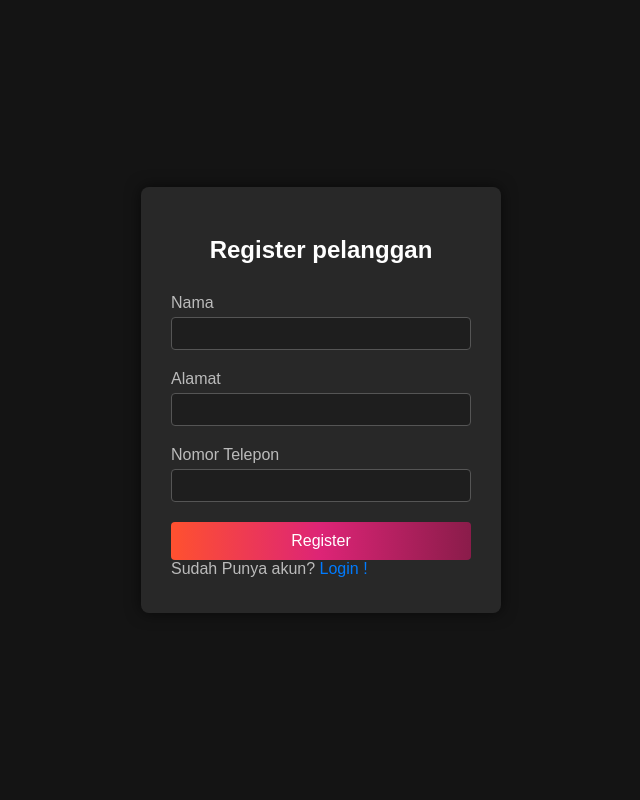
After one commit to atakuzedo/abcd, a PHP site: page /registerpelanggan.php in a window 1280 px wide. The commit adds this page. Shown: the whole page, without its empty margins (319-959 px from the left). Run offline with PHP 8.4, Linux system fonts and the light colour scheme.

Commit message:
Add files via upload

```diff
--- a/toko_iqbal/baranghapus.php
+++ b/toko_iqbal/baranghapus.php
@@ -1,8 +1,9 @@
 <?php
+require 'koneksi.php';
 $id_barang = $_GET['id_barang'];
 $query = mysqli_query($koneksi, "DELETE FROM barang WHERE id_barang='$id_barang'");
 if($query) {
-    echo "<script>alert('Data Berhasil di Hapus!'); location.href='?page=barang';</script>";
+    echo "<script>alert('Data Berhasil di Hapus!'); location.href='barang.php';</script>";
 } else {
     echo "<script>alert('Data Gagal di Hapus!');</script>";
 }
--- a/toko_iqbal/koneksi.php
+++ b/toko_iqbal/koneksi.php
@@ -1,4 +1,8 @@
 <?php
 session_start();
 $koneksi = mysqli_connect("localhost", "root", "", "toko_iqbal");
+
+if (!$koneksi) {
+  die("Koneksi database gagal: " . mysqli_connect_error());
+}
 ?>
--- /dev/null
+++ b/toko_iqbal/registerpelanggan.php
@@ -0,0 +1,48 @@
+<?php
+require 'koneksi.php';
+
+if(isset($_POST['nama_pelanggan'])) {
+    $nama = $_POST['nama_pelanggan'];
+    $alamat = $_POST['alamat'];
+    $telepon = $_POST['telepon'];
+
+    $insert = mysqli_query($koneksi, "INSERT INTO pelanggan VAlUES(NULL,'$nama','$alamat','$telepon')");
+
+    if($insert) {
+        echo "<script>alert('Register Berhasil'); location.href='halamanpelanggan.php';</script>";
+    } else {
+        echo "<script>alert('Register Gagal'); location.href='register.php';</script>";
+    }
+
+}
+?>
+<!DOCTYPE html>
+<html lang="en">
+<head>
+    <meta charset="UTF-8">
+    <meta name="viewport" content="width=device-width, initial-scale=1.0">
+    <title>Register Pelanggan | Toko Iqbal</title>
+    <link rel="stylesheet" href="style.css">
+</head>
+<body>
+    <div class="login-container">
+        <h2>Register pelanggan</h2>
+        <form  action="" method="POST" id="loginForm">
+            <div class="input-group">
+                <label for="nama_pelanggan">Nama</label>
+                <input type="text" id="nama_pelanggan" name="nama_pelanggan" required>
+            </div>
+
+            <div class="input-group">
+                <label for="alamat">Alamat</label>
+                <input type="text" id="alamat" name="alamat" required>
+            </div>
+
+            <div class="input-group">
+                <label for="telepon">Nomor Telepon</label>
+                <input type="text" id="telepon" name="telepon" required>
+            </div>
+            <button type="submit">Register</button>
+            <label for="">Sudah Punya akun? <a href="index.php">Login !</a></label>
+        </form>
+    </div>
--- /dev/null
+++ b/toko_iqbal/style.css
@@ -0,0 +1,84 @@
+body {
+  font-family: Arial, sans-serif;
+  background-color: rgb(20, 20, 20);
+  display: flex;
+  justify-content: center;
+  align-items: center;
+  height: 100vh;
+  margin: 0;
+}
+
+.login-container {
+  background-color: rgb(40, 40, 40);
+  padding: 30px;
+  border-radius: 8px;
+  box-shadow: 0 0 15px rgba(0, 0, 0, 0.6);
+  width: 300px;
+}
+
+h2 {
+  text-align: center;
+  color: #fff;
+  margin-bottom: 30px;
+}
+
+.input-group {
+  margin-bottom: 20px;
+}
+
+label {
+  display: block;
+  margin-bottom: 5px;
+  color: #bbb;
+}
+
+input[type="text"],
+input[type="password"] {
+  width: 100%;
+  padding: 8px;
+  background-color: rgb(30, 30, 30);
+  border: 1px solid #555;
+  color: #fff;
+  border-radius: 4px;
+  box-sizing: border-box;
+}
+
+input[type="text"]:focus,
+input[type="password"]:focus {
+  outline: none;
+  border-color: #007bff;
+  box-shadow: 0 0 5px rgba(0, 123, 255, 0.5);
+}
+
+button {
+  width: 100%;
+  padding: 10px;
+  background: linear-gradient(90deg, #ff512f, #dd2476, #8a1c4a);
+  color: white;
+  border: none;
+  border-radius: 4px;
+  cursor: pointer;
+  font-size: 16px;
+}
+
+button:hover {
+  background-color: #004494;
+}
+
+a{
+  text-decoration: none;
+  color:#007bff;
+}
+
+.error-message {
+  color: #ff6b6b;
+  font-size: 14px;
+  margin-top: 10px;
+  display: none;
+}
+
+.show-password {
+  margin-top: 10px;
+  font-size: 14px;
+  color: #bbb;
+}
```
Also changed, not shown: toko_iqbal/barang.php (+21 -11 lines), toko_iqbal/halamanadmin.php (+9 -6 lines), toko_iqbal/halamanpelanggan.php (+8 -8 lines), toko_iqbal/index.php (+2 -82 lines), toko_iqbal/toko_iqbal.sql (+26 -8 lines).
